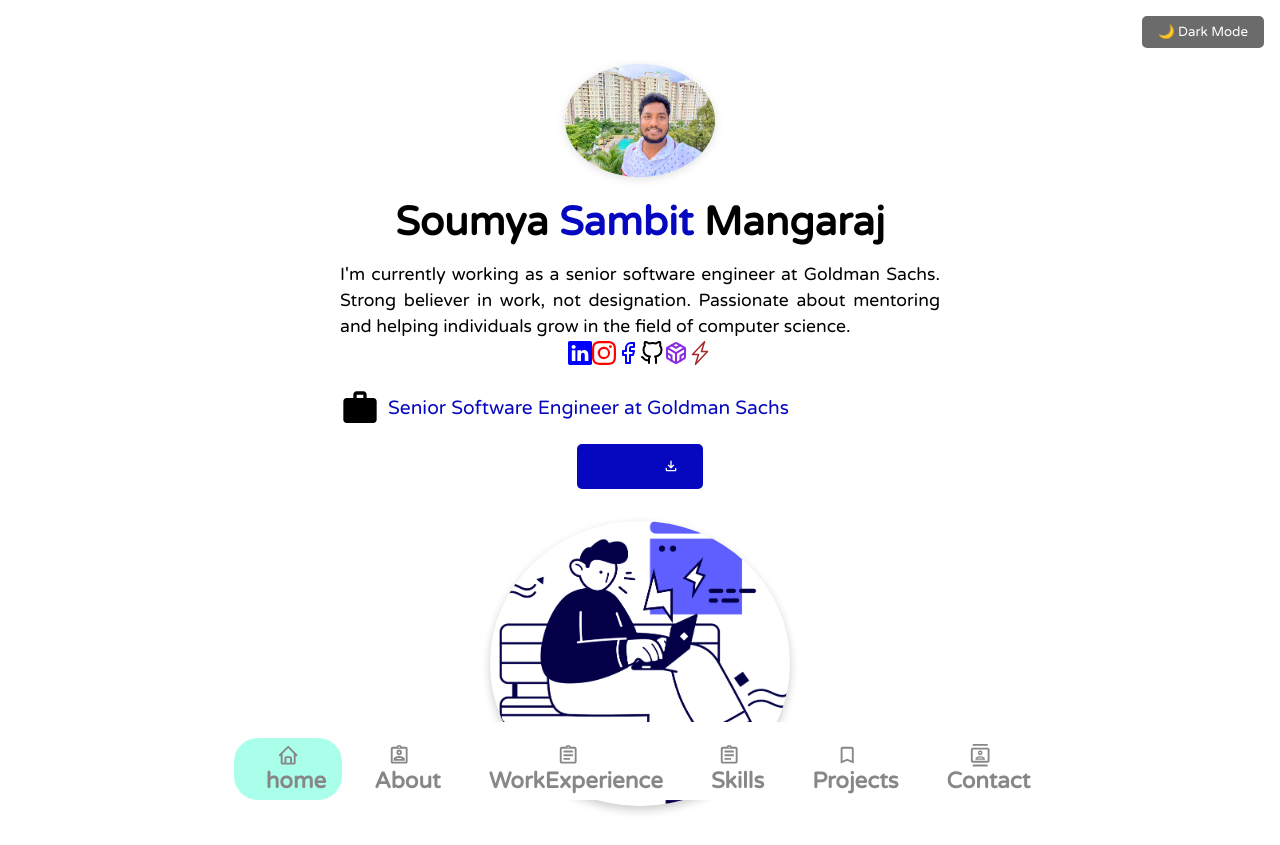
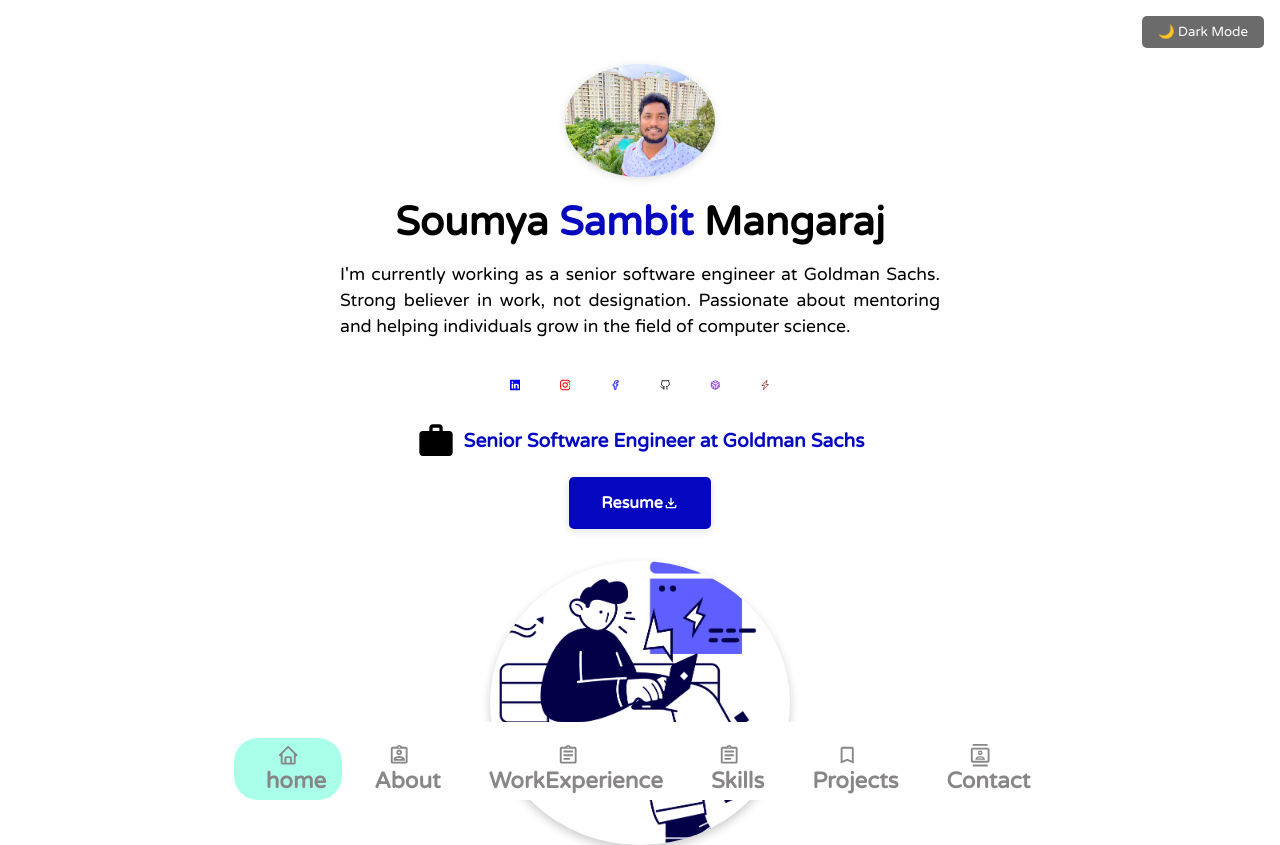
Before and after one commit to smangaraj28/smangaraj28.github.io, a React (Create React App) app: page / in a window 1280 px wide. Shown: the top 845 px of the page. Built offline with nearby package versions, Linux system fonts and the light colour scheme; a web font is replaced by a local one.

Commit message:
fixing styling

```diff
--- a/src/pages/Home/Home.css
+++ b/src/pages/Home/Home.css
@@ -86,10 +86,12 @@
 .status-container {
   display: flex;
   align-items: center;
+  justify-content: center;  /* Center the status text */
   gap: 0.5rem;
   margin-top: 1rem;
   font-size: 1.2rem;
-  font-weight: 500;
+  font-weight: bold;  /* Make the text bold */
+  color: var(--text-dark);
 }
 .status-icon {
   font-size: 40px;
@@ -103,17 +105,18 @@
 }
 .buttons-group button {
   background: var(--primary-color);
-  color: white;
+  color: white;  /* Default button text color */
   border: none;
-  padding: 0.8rem 1.5rem;
+  padding: 1rem 2rem;
   font-size: 1rem;
-  font-weight: bold;
+  font-weight: 600;
   border-radius: 5px;
   cursor: pointer;
   display: flex;
   align-items: center;
   gap: 0.5rem;
   transition: var(--transition);
+  box-shadow: var(--shadow);
 }
 .buttons-group button:hover {
   background: #02058d;
@@ -123,6 +126,18 @@
   text-decoration: none;
   display: flex;
   align-items: center;
+}
+
+.buttons-group button a {
+  color: white;  /* Ensure the link inside the button is white */
+  text-decoration: none;
+  display: flex;
+  align-items: center;
+}
+
+/* Specifically target the span for the Resume text */
+.buttons-group button a span {
+  color: white;  /* Make sure the text in the span is white */
 }
 
 /* Hero Image */
--- a/src/pages/Home/Home.js
+++ b/src/pages/Home/Home.js
@@ -31,7 +31,7 @@ export default function Home({ personalInfo = {}, contactInfo = {} }) {
 
         <div className="status-container">
           <MdWork className="status-icon" />
-          <span>{title} at {company}</span>
+          <span className="status-text">{title} at {company}</span>
         </div>
 
         {/* Resume Button */}
--- a/src/pages/Links/Links.js
+++ b/src/pages/Links/Links.js
@@ -1,5 +1,6 @@
 import { BsInstagram, BsLightningCharge, BsLinkedin, BsWhatsapp } from "react-icons/bs";
 import { FiCodesandbox, FiFacebook, FiGithub, FiTwitter } from "react-icons/fi";
+import "./Links.css"; // Import the CSS file
 
 export default function Links({ linkedin, facebook, instagram, whatsapp, twitter, github, stackblitz, codesandbox }) {
   const links = [
@@ -14,7 +15,7 @@ export default function Links({ linkedin, facebook, instagram, whatsapp, twitter
   ];
 
   return (
-    <div className="flex gap-4 mt-4">
+    <div className="links-container">
       {links
         .filter(link => link.href) // Only show non-empty links
         .map((link, index) => (
@@ -24,8 +25,8 @@ export default function Links({ linkedin, facebook, instagram, whatsapp, twitter
             target="_blank"
             rel="noopener noreferrer"
             aria-label={link.label}
-            className="p-2 rounded-full border hover:shadow-md transition"
-            style={{ color: link.color, fontSize: "1.5rem" }}
+            className="link-item"
+            style={{ color: link.color }} // Apply color directly here
           >
             {link.icon}
           </a>
--- a/src/pages/Links/links.css
+++ b/src/pages/Links/links.css
@@ -0,0 +1,49 @@
+/* Links Container */
+.links-container {
+    display: flex;
+    gap: 1.2rem; /* Adjusted gap for better spacing */
+    margin-top: 1.5rem;
+    justify-content: center; /* Center the icons horizontally */
+  }
+
+  /* Link Item */
+  .link-item {
+    padding: 0.8rem;
+    border: 2px solid transparent;
+    border-radius: 50%;
+    font-size: 2rem; /* Adjust icon size */
+    display: flex;
+    align-items: center;
+    justify-content: center;
+    transition: all 0.3s ease;
+  }
+
+  /* Hover Effect for Icons */
+  .link-item:hover {
+    background-color: rgba(0, 0, 0, 0.1); /* Light background on hover */
+    box-shadow: rgba(0, 0, 0, 0.2) 0px 4px 8px; /* Shadow effect */
+    transform: scale(1.1); /* Slight zoom on hover */
+  }
+
+  /* Add direct color styling based on the link color */
+  .link-item.blue {
+    color: blue;
+  }
+  .link-item.red {
+    color: red;
+  }
+  .link-item.skyblue {
+    color: skyblue;
+  }
+  .link-item.black {
+    color: black;
+  }
+  .link-item.green {
+    color: green;
+  }
+  .link-item.blueviolet {
+    color: blueviolet;
+  }
+  .link-item.brown {
+    color: brown;
+  }
```
